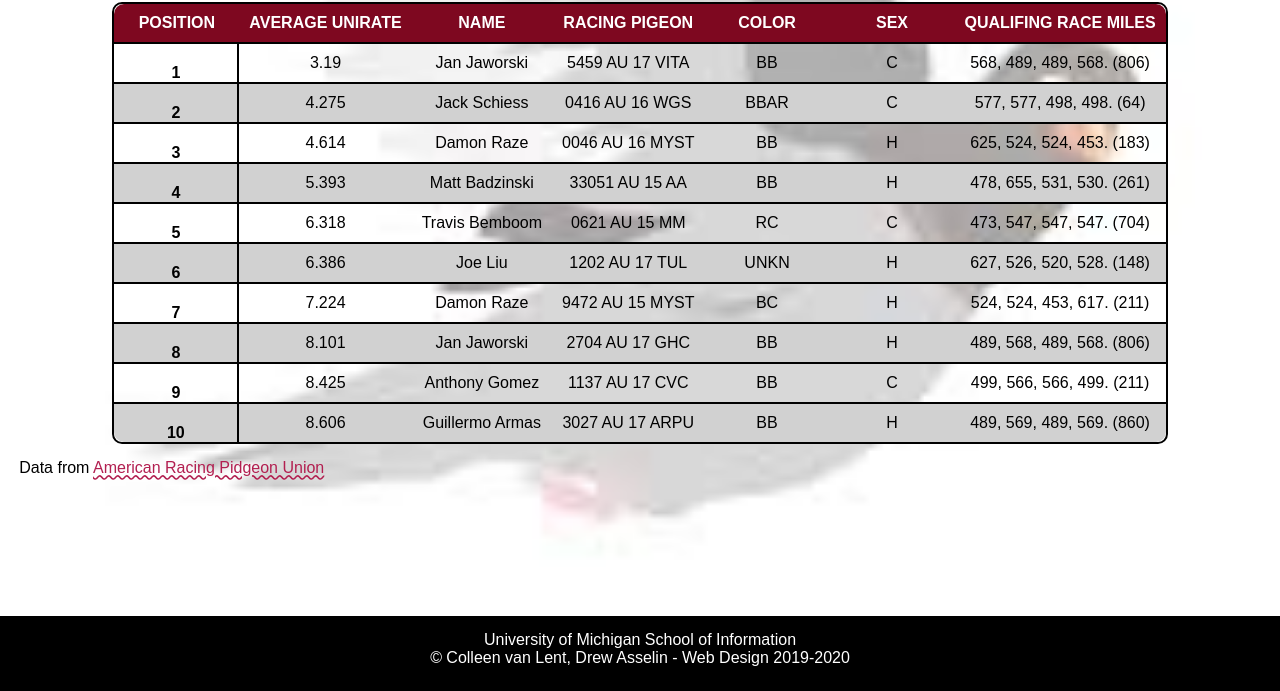
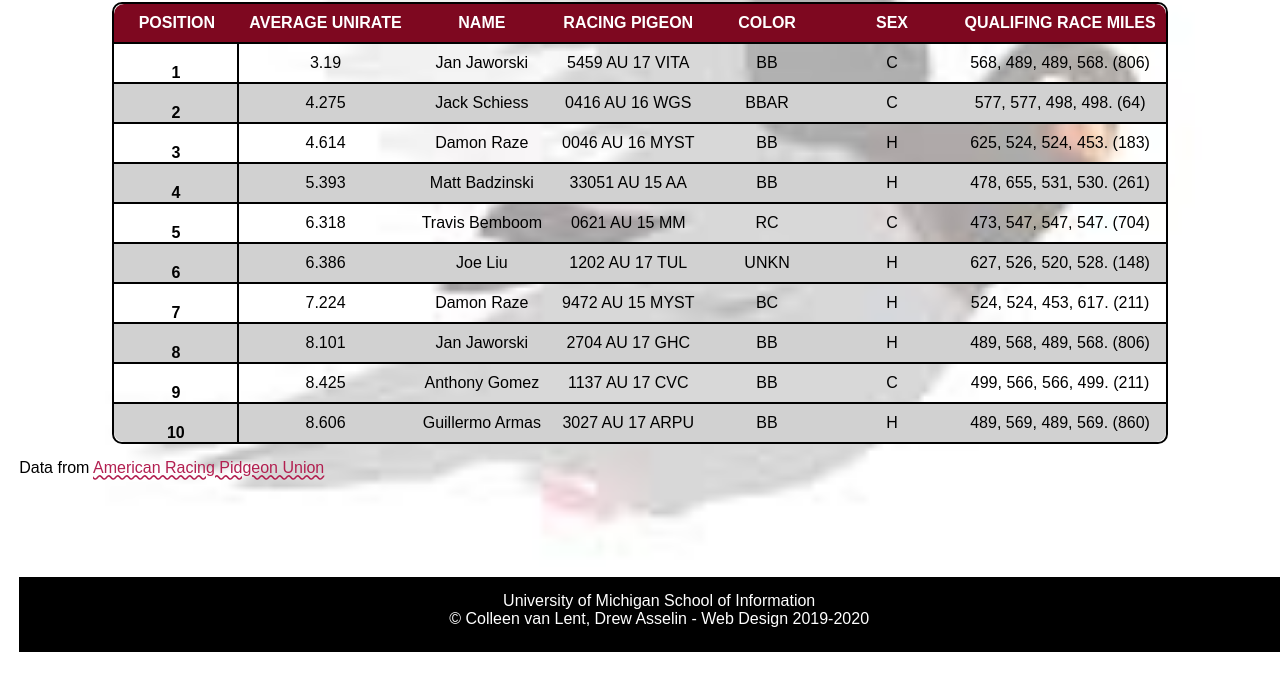
Before and after one commit to eannis1/homework4-2021, a plain HTML site: page index.html in a window 1280 px wide. Shown: the part 109-800 px from the top of the page. Drawn offline with Linux system fonts and the light colour scheme; a web font is replaced by a local one.

Commit message:
Add files via upload
Fixing footer?

```diff
--- a/css/style.css
+++ b/css/style.css
@@ -137,8 +137,6 @@ footer{
   background:#000000;
   text-align:center;
   color: #FFFFFF;
-  bottom: 0;
-  left: 0;
   min-height: 75px;
   position: absolute;
   /*Req 8*/
```
